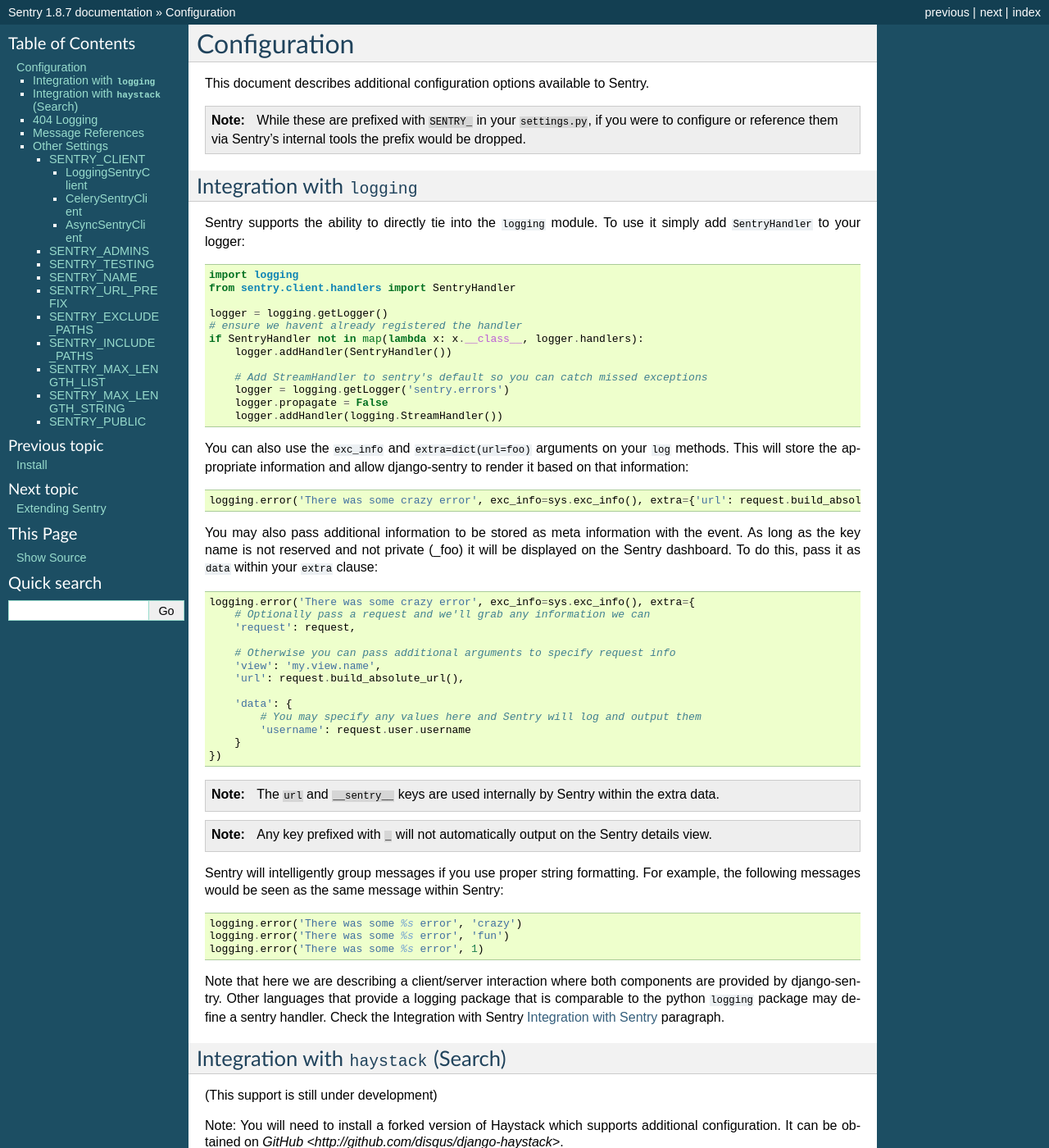
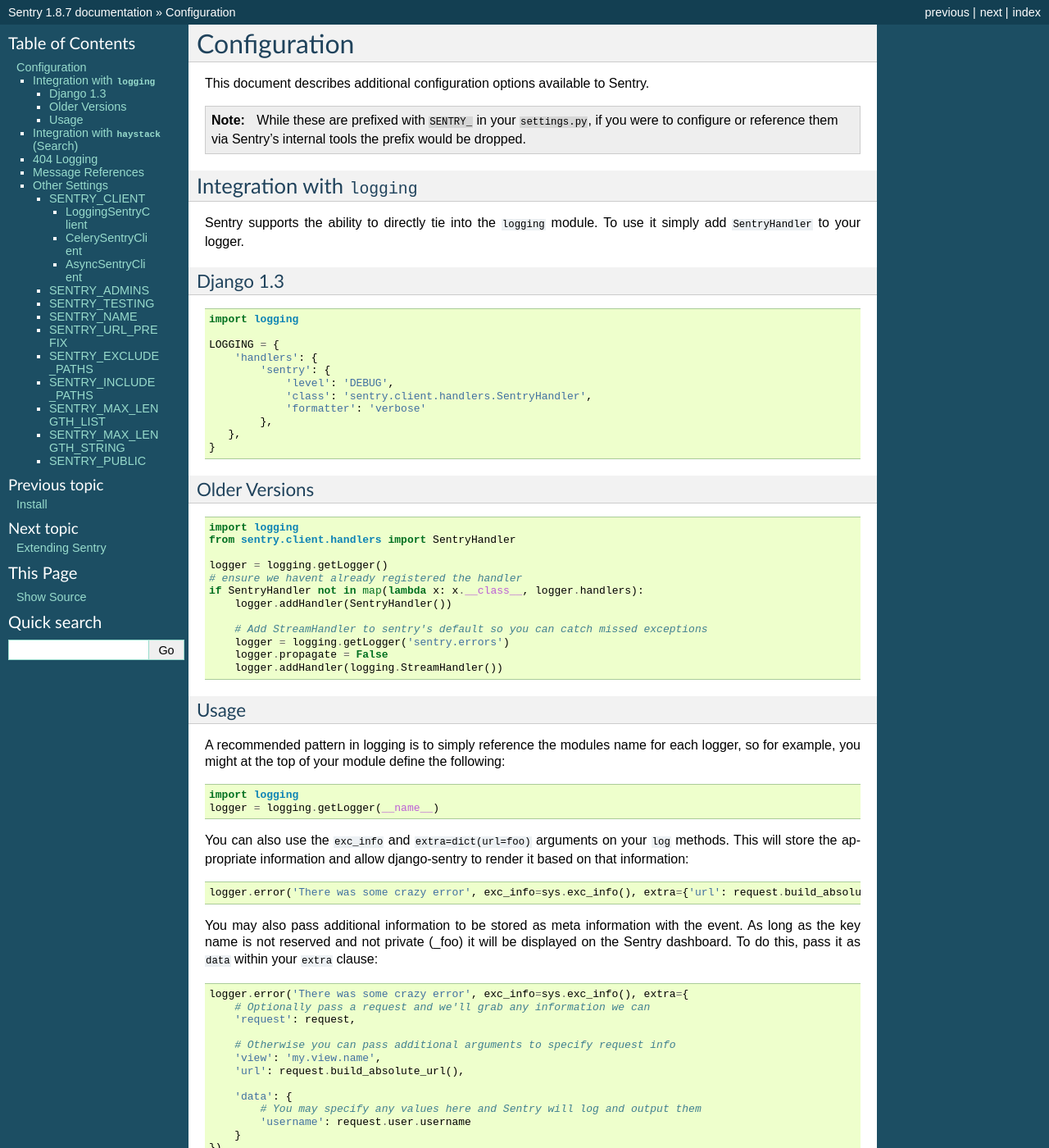
Before and after one commit to JohnFredok/apm-agent-python, a Sphinx documentation site: the page built from docs/config/index.rst, in a window 1280 px wide and 1400 px high. Shown: the whole window at 82% size. Built offline with Sphinx 7.4.7, drawn with Linux system fonts in a browser that asks for light colours.

Commit message:
Clean up logging documentation (fixes #193)

```diff
--- a/docs/config/index.rst
+++ b/docs/config/index.rst
@@ -9,30 +9,63 @@
 Integration with ``logging``
 ----------------------------
 
-Sentry supports the ability to directly tie into the ``logging`` module. To use it simply add ``SentryHandler`` to your logger::
+Sentry supports the ability to directly tie into the ``logging`` module. To use it simply add ``SentryHandler`` to your logger.
 
-	import logging
-	from sentry.client.handlers import SentryHandler
+##########
+Django 1.3
+##########
 
-	logger = logging.getLogger()
-	# ensure we havent already registered the handler
-	if SentryHandler not in map(lambda x: x.__class__, logger.handlers):
-	    logger.addHandler(SentryHandler())
+::
 
-	    # Add StreamHandler to sentry's default so you can catch missed exceptions
-	    logger = logging.getLogger('sentry.errors')
-	    logger.propagate = False
-	    logger.addHandler(logging.StreamHandler())
+    import logging
+
+    LOGGING = {
+        'handlers': {
+            'sentry': {
+                'level': 'DEBUG',
+                'class': 'sentry.client.handlers.SentryHandler',
+                'formatter': 'verbose'
+            },
+       },
+    }
+
+##############
+Older Versions
+##############
+
+::
+
+    import logging
+    from sentry.client.handlers import SentryHandler
+
+    logger = logging.getLogger()
+    # ensure we havent already registered the handler
+    if SentryHandler not in map(lambda x: x.__class__, logger.handlers):
+        logger.addHandler(SentryHandler())
+
+        # Add StreamHandler to sentry's default so you can catch missed exceptions
+        logger = logging.getLogger('sentry.errors')
+        logger.propagate = False
+        logger.addHandler(logging.StreamHandler())
+
+#####
+Usage
+#####
+
+A recommended pattern in logging is to simply reference the modules name for each logger, so for example, you might at the top of your module define the following::
+
+    import logging
+    logger = logging.getLogger(__name__)
 
 You can also use the ``exc_info`` and ``extra=dict(url=foo)`` arguments on your ``log`` methods. This will store the appropriate information and allow django-sentry to render it based on that information::
 
-	logging.error('There was some crazy error', exc_info=sys.exc_info(), extra={'url': request.build_absolute_uri()})
+	logger.error('There was some crazy error', exc_info=sys.exc_info(), extra={'url': request.build_absolute_uri()})
 
 You may also pass additional information to be stored as meta information with the event. As long as the key
 name is not reserved and not private (_foo) it will be displayed on the Sentry dashboard. To do this, pass it as ``data`` within
 your ``extra`` clause::
 
-	logging.error('There was some crazy error', exc_info=sys.exc_info(), extra={
+	logger.error('There was some crazy error', exc_info=sys.exc_info(), extra={
 	    # Optionally pass a request and we'll grab any information we can
 	    'request': request,
 
@@ -52,9 +85,9 @@
 Sentry will intelligently group messages if you use proper string formatting. For example, the following messages would
 be seen as the same message within Sentry::
 
-	logging.error('There was some %s error', 'crazy')
-	logging.error('There was some %s error', 'fun')
-	logging.error('There was some %s error', 1)
+	logger.error('There was some %s error', 'crazy')
+	logger.error('There was some %s error', 'fun')
+	logger.error('There was some %s error', 1)
 
 Note that here we are describing a client/server interaction where
 both components are provided by django-sentry.  Other languages that
```
